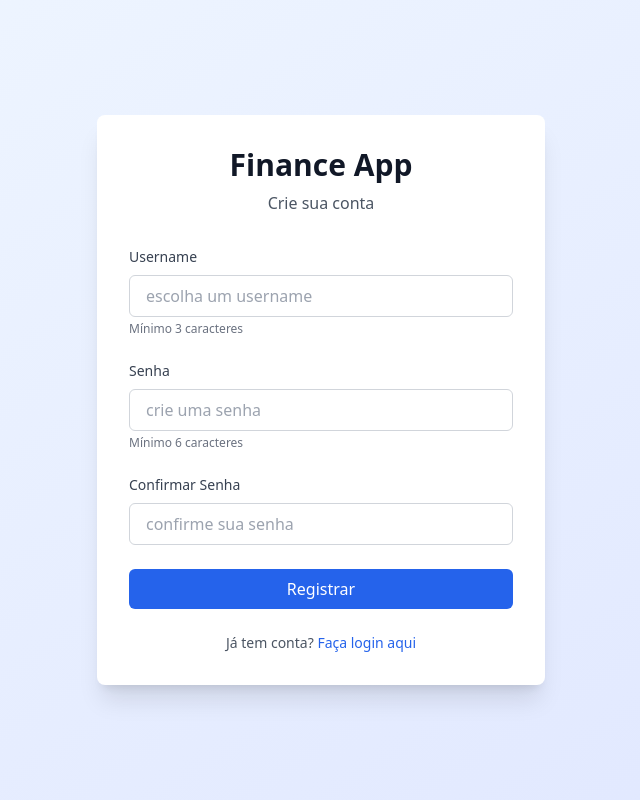
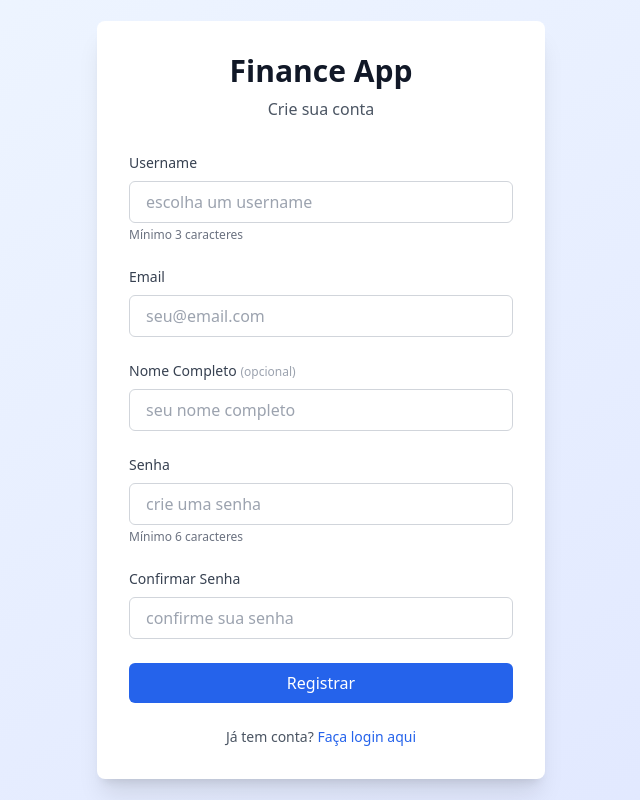
Before and after one commit to brusodev/finance-app, a React (Vite) app in the folder frontend/: page /register in a window 1280 px wide. Shown: the whole page, without its empty margins (319-959 px from the left). Built offline with nearby package versions, Linux system fonts and the light colour scheme; no server answers.

Commit message:
Update Register.jsx

```diff
--- a/frontend/src/pages/Register.jsx
+++ b/frontend/src/pages/Register.jsx
@@ -4,6 +4,8 @@ import { authAPI } from '../services/api'
 
 export default function Register() {
   const [username, setUsername] = useState('')
+  const [email, setEmail] = useState('')
+  const [fullName, setFullName] = useState('')
   const [password, setPassword] = useState('')
   const [confirmPassword, setConfirmPassword] = useState('')
   const [error, setError] = useState('')
@@ -17,8 +19,22 @@ export default function Register() {
 
     try {
       // Validações
-      if (!username || !password || !confirmPassword) {
-        setError('Todos os campos são obrigatórios')
+      if (!username || !email || !password || !confirmPassword) {
+        setError('Todos os campos obrigatórios devem ser preenchidos')
+        setLoading(false)
+        return
+      }
+
+      if (username.length < 3) {
+        setError('Username deve ter no mínimo 3 caracteres')
+        setLoading(false)
+        return
+      }
+
+      // Validação de email
+      const emailRegex = /^[^\s@]+@[^\s@]+\.[^\s@]+$/
+      if (!emailRegex.test(email)) {
+        setError('Email inválido')
         setLoading(false)
         return
       }
@@ -35,17 +51,13 @@ export default function Register() {
         return
       }
 
-      if (username.length < 3) {
-        setError('Username deve ter no mínimo 3 caracteres')
-        setLoading(false)
-        return
-      }
-
       // Registrar usuário
-      const user = await authAPI.register(username, password, '', '')
+      const user = await authAPI.register(username, password, email, fullName)
       console.log('Registro bem-sucedido:', user)
 
       setUsername('')
+      setEmail('')
+      setFullName('')
       setPassword('')
       setConfirmPassword('')
 
@@ -95,6 +107,37 @@ export default function Register() {
               minLength={3}
             />
             <p className="text-gray-500 dark:text-gray-400 text-xs mt-1">Mínimo 3 caracteres</p>
+          </div>
+
+          <div>
+            <label htmlFor="email" className="block text-sm font-medium text-gray-700 dark:text-gray-300 mb-2">
+              Email
+            </label>
+            <input
+              id="email"
+              type="email"
+              required
+              value={email}
+              onChange={(e) => setEmail(e.target.value)}
+              className="w-full px-4 py-2 border border-gray-300 dark:border-gray-600 rounded-md focus:ring-2 focus:ring-blue-500 focus:border-transparent outline-none bg-white dark:bg-gray-700 text-gray-900 dark:text-white"
+              placeholder="seu@email.com"
+              disabled={loading}
+            />
+          </div>
+
+          <div>
+            <label htmlFor="fullName" className="block text-sm font-medium text-gray-700 dark:text-gray-300 mb-2">
+              Nome Completo <span className="text-gray-400 text-xs">(opcional)</span>
+            </label>
+            <input
+              id="fullName"
+              type="text"
+              value={fullName}
+              onChange={(e) => setFullName(e.target.value)}
+              className="w-full px-4 py-2 border border-gray-300 dark:border-gray-600 rounded-md focus:ring-2 focus:ring-blue-500 focus:border-transparent outline-none bg-white dark:bg-gray-700 text-gray-900 dark:text-white"
+              placeholder="seu nome completo"
+              disabled={loading}
+            />
           </div>
 
           <div>
```
